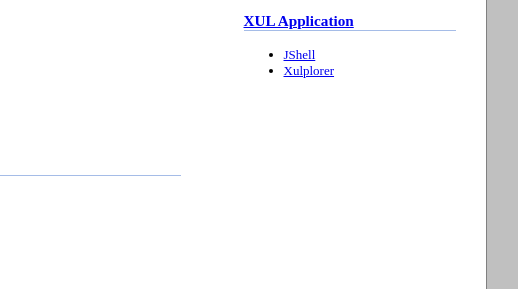
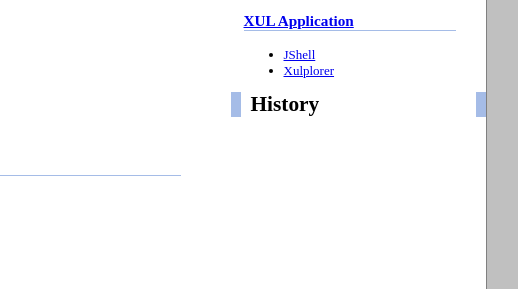
Before and after one commit to teramako/teramako.github.com, a plain HTML site: page index.html in a window 1280 px wide. Shown: the part 357-646 px from the top of the page, 665-1183 px from the left. Drawn offline with Linux system fonts and the light colour scheme.

Commit message:
add History to sidebar

```diff
--- a/index.html
+++ b/index.html
@@ -115,6 +115,10 @@
       </ul>
     </div>
   </div>
+  <div class="sidebar-content">
+    <h2>History</h2>
+    <div class="history" name="teramako.github.com"></div>
+  </div>
 </div>
 <div id="footer">
   <hr/>
```
